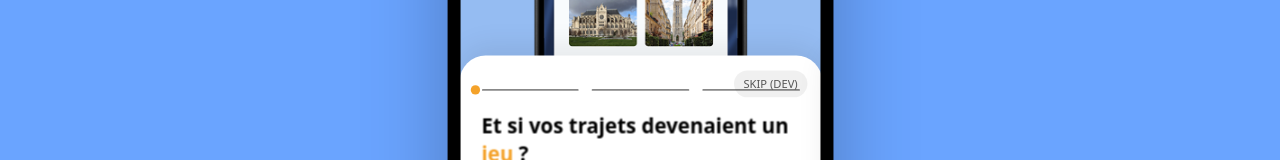
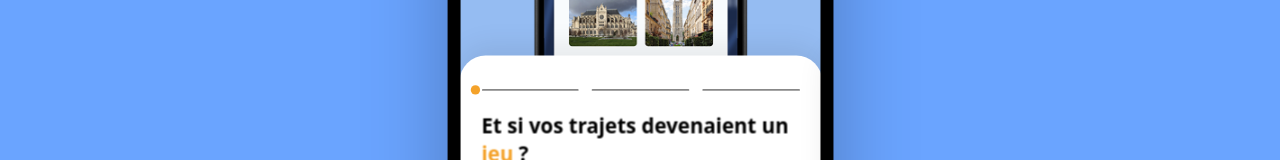
Before and after one commit to uvsq22007899/Navigame, a plain HTML site: page index.html in a window 1280 px wide. Shown: the part 391-551 px from the top of the page. Drawn offline with nearby package versions, Linux system fonts and the light colour scheme.

Commit message:
la c'est la fin
din

```diff
--- a/index.html
+++ b/index.html
@@ -51,7 +51,6 @@
               <div class="card">
                 <div id="lottie-jaune" class="lottie"></div>
 
-                <button class="skip-dev" onclick="finishOnboarding()">SKIP (DEV)</button>
 
                 <div class="step-progress">
                   <span class="step-dot"></span>
```
